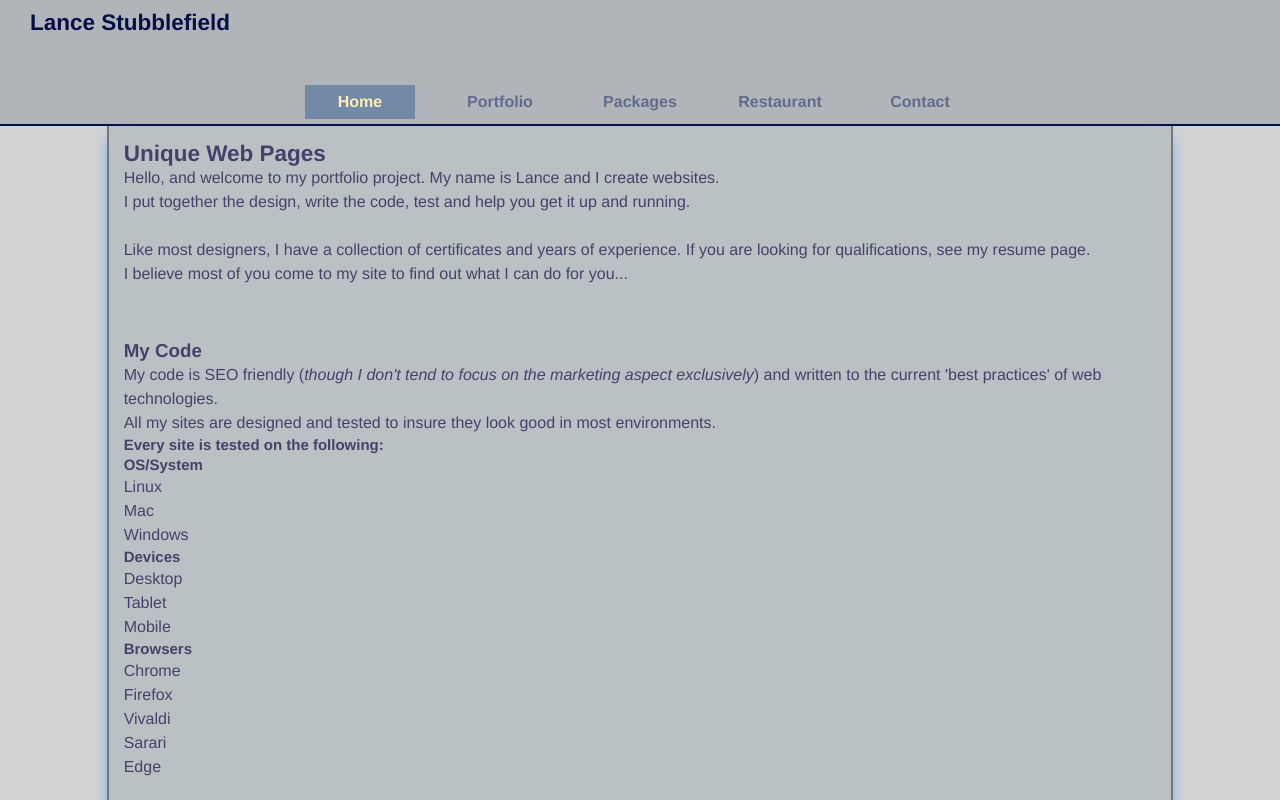
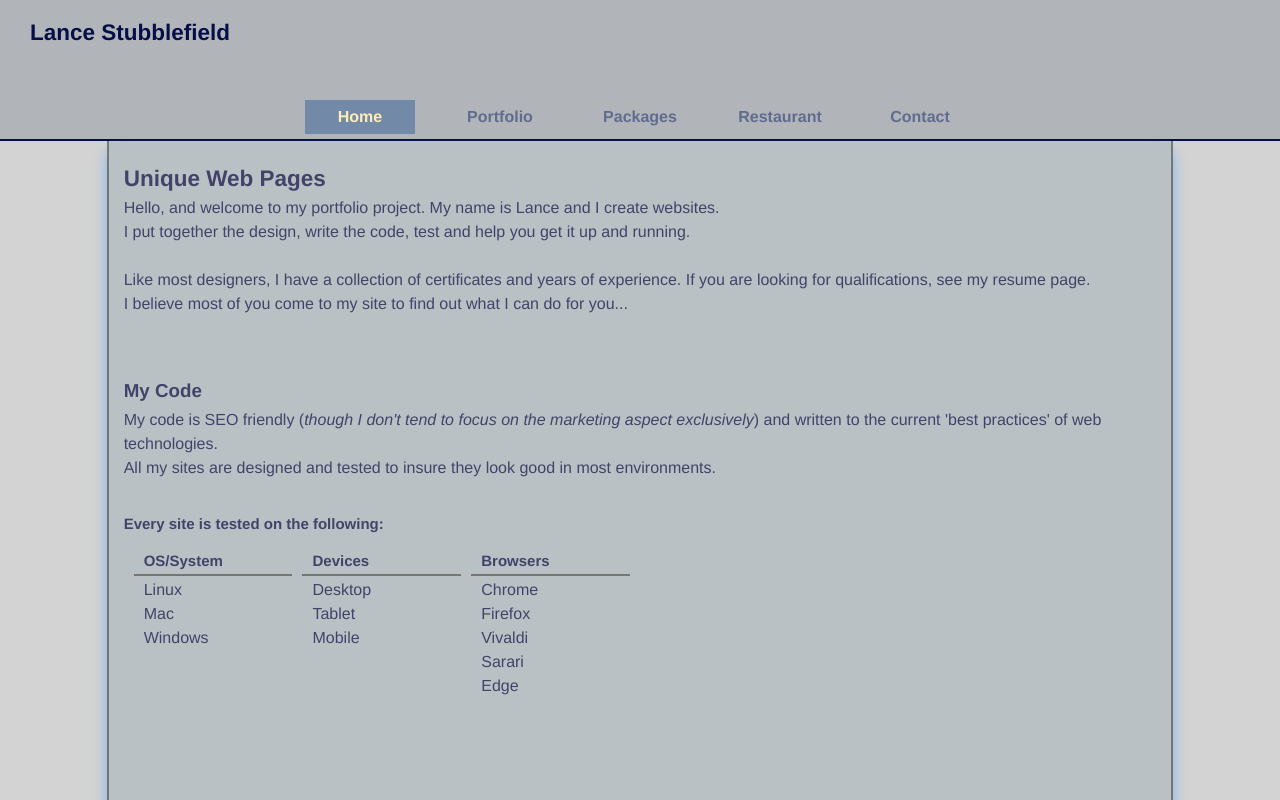
Before and after one commit to TimeSentinel/react01, a React (Vite) app: page / in a window 1280 px wide. Shown: the top 800 px of the page. Built offline with nearby package versions, Linux system fonts and the light colour scheme.

Commit message:
home page content

```diff
--- a/src/App.tsx
+++ b/src/App.tsx
@@ -1,7 +1,7 @@
 import './App.css'
 import Header from "./header.tsx";
 import Footer from "./footer.tsx";
-import MainContent from "./portfolioContent.tsx";
+import MainContent from "./mainContent.tsx";
 import {BrowserRouter, Route, Routes} from "react-router-dom";
 import Portfolio from "./portfolio.tsx";
 import Freelance from "./freelance.tsx";
--- a/src/filmstrip.css
+++ b/src/filmstrip.css
@@ -1,3 +1,12 @@
+/*
+Custom Filmstrip Module - (c)2024 Lance Stubblefield
+--------------------------------------------------------------------------------------
+Files Required slideshow.tsx, slideshow.css, filmstrip.tsx, filmstrip.css
+Images must be listed in /photos/slideImages.ts
+Requires React.JS, Typescript, Tailwind CSS, PostCSS, PostCSS-custom-properties
+######################################################################################
+ */
+
 @tailwind base;
 @tailwind components;
 @tailwind utilities;
@@ -18,7 +27,7 @@
 }
 
 .traction {
-    @apply bg-gray-700 border-l-2 border-t-2 border-gray-500 my-3;
+    @apply bg-gray-400 border-l-2 border-t-2 border-gray-500 my-3;
 }
 
 .filmGallery {
--- a/src/index.css
+++ b/src/index.css
@@ -1,8 +1,15 @@
+/*
+Portfolio Main Stylesheet - (c)2024 Lance Stubblefield
+--------------------------------------------------------------------------------------
+Requires Tailwind CSS, PostCSS, PostCSS-custom-properties
+######################################################################################
+ */
 @tailwind base;
 @tailwind components;
 @tailwind utilities;
 
 :root {
+    /* ---------- Header Colors ---------- */
     --header-bg-color: #b1b5b9;
     --header-text-color: #040f47;
     --menu-bg-color: #bac0c5;
@@ -12,15 +19,17 @@
     --menu-selected-bg-color: #7389a8;
     --menu-selected-text-color: #ffedb5;
 
+    /* ---------- Content Colors ---------- */
     --main-bg-color: lightgray;
     --main-page-color: #b9c1c5;
     --main-text-color: #434369;
     --main-page-border-color: #777676;
 
-    /*--footer-bg-color: #0c0f3b;*/
+    /* ---------- Footer Colors ---------- */
     --footer-bg-color: #010a35;
     --footer-text-color: #1cfbfb;
 
+    /* ---------- MISC Colors ---------- */
     --imageFrame-border-color: rgba(23, 19, 12, 0.66);
 }
 
@@ -32,15 +41,15 @@ body {
 }
 
 h1 {
-    @apply font-bold text-4xl;
+    @apply font-bold text-4xl mt-4 pb-2;
 }
 
 h2 {
-    @apply font-bold text-3xl;
+    @apply font-bold text-3xl mt-4 pb-2;
 }
 
 h3 {
-    @apply font-bold text-2xl;
+    @apply font-bold text-2xl mt-4 pb-2;
 }
 
 /* --------------------------------Framework--------------------------------- */
@@ -150,6 +159,67 @@ nav {
     background-size: cover;
     background-position: center;
 }
+
+/* ########################### CSS Grid ########################### */
+.table-full{
+    @apply w-full my-4;
+}
+.table-half{
+    @apply w-1/2 my-4;
+}
+.table-row, .table-title {
+    min-height: 20px;
+    @apply inline-flex w-full px-2;
+}
+.table-title {
+    @apply font-bold text-2xl ;
+    @apply border-b-2;
+    border-color: var(--main-page-border-color)
+}
+.column-1,.column-2, .column-3, .column-4, .column-5, .column-6, .column-7, .column-8 {
+    @apply py-1 px-4 mx-2;
+}
+.column-9, .column-10, .column-11, .column-12 {
+    @apply p-1  mx-2;
+    @apply border-orange-400 border-2;
+}
+.column-1  {
+    @apply w-1/12 ;
+}
+.column-2 {
+    @apply w-2/12 ;
+}
+.column-3 {
+    @apply w-3/12 ;
+}
+.column-4 {
+    @apply w-4/12 ;
+}
+.columnn-5 {
+    @apply w-5/12 ;
+}
+.column-6 {
+    @apply w-6/12 ;
+}
+.column-7 {
+    @apply w-7/12 ;
+}
+.column-8 {
+    @apply w-8/12 ;
+}
+.column-9 {
+    @apply w-9/12 ;
+}
+.column-10 {
+    @apply w-10/12 ;
+}
+.column-11 {
+    @apply w-11/12 ;
+}
+.column-12 {
+    @apply w-full ;
+}
+
 
 
 /* ########################### Project Layouts ########################### */
--- a/src/portfolioContent.tsx
+++ b/src/mainContent.tsx
@@ -23,10 +23,16 @@ function MainContent() {
                     <br/>
                     All my sites are designed and tested to insure they look good in most environments.
                 </p>
+                <br/>
                 <h3>Every site is tested on the following:</h3>
-                <div className="table-container">
+                <div className="table-half">
+                    <div className="table-row">
+                        <div className="column-4 table-title">OS/System</div>
+                        <div className="column-4 table-title">Devices</div>
+                        <div className="column-4 table-title">Browsers</div>
+                    </div>
+                    <div className="table-row">
                         <div className="column-4">
-                        <h3>OS/System</h3>
                             <ul>
                                 <li>Linux</li>
                                 <li>Mac</li>
@@ -34,16 +40,13 @@ function MainContent() {
                             </ul>
                         </div>
                         <div className="column-4">
-                        <h3>Devices</h3>
                             <ul>
                                 <li>Desktop</li>
                                 <li>Tablet</li>
                                 <li>Mobile</li>
                             </ul>
                         </div>
-
                         <div className="column-4">
-                        <h3>Browsers</h3>
                             <ul>
                                 <li>Chrome</li>
                                 <li>Firefox</li>
@@ -54,6 +57,7 @@ function MainContent() {
                         </div>
                     </div>
                 </div>
+            </div>
 
             <br/>
             <br/>
@@ -61,6 +65,7 @@ function MainContent() {
             <div className="mainFoot">
                 <h3>Thanks for checking out my site!</h3>
                 <div className="imageFrame1"></div>
+                <br/><br/><br/><br/>
             </div>
 
         </>
```
Also changed, not shown: src/filmstrip.tsx (+9 -0 lines), src/images/slideImages.ts (+9 -0 lines), src/slideshow.tsx (+9 -0 lines). Lines whose indentation alone changed are shown as unchanged.
